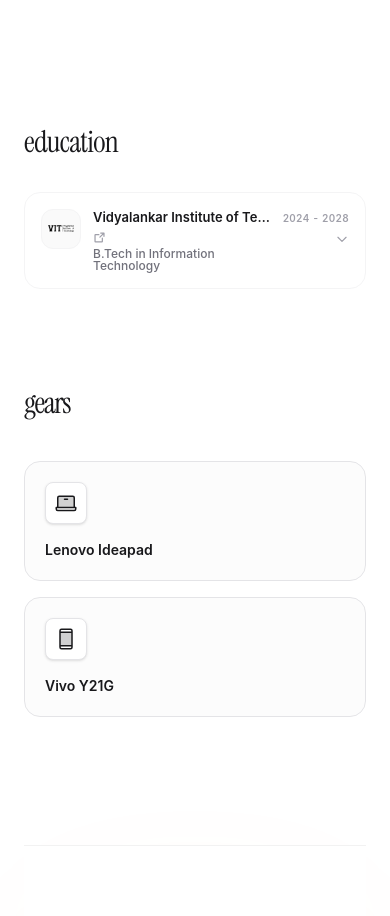
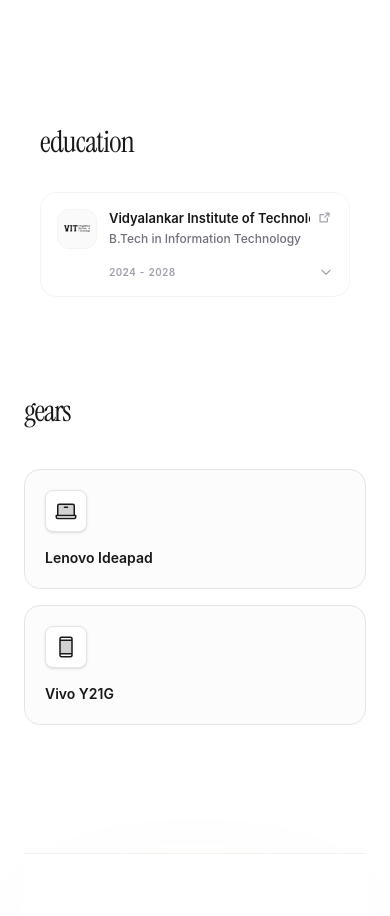
Before and after one commit to OMEE-Y/omfolio, a Next.js app: page / in a window 390 px wide. Shown: the part 3040-3956 px from the top of the page. Built offline with nearby package versions, Linux system fonts and the light colour scheme.

Commit message:
improved ui

```diff
--- a/src/components/education.tsx
+++ b/src/components/education.tsx
@@ -34,7 +34,7 @@ export default function EducationPage() {
   };
 
   return (
-    <section className="mt-16 mb-24 space-y-8">
+    <section className="mt-16 mb-24 space-y-8 px-4 sm:px-0">
       <h2 className="font-instrument text-3xl font-normal text-zinc-900 dark:text-zinc-100 tracking-tight">
         education
       </h2>
@@ -59,48 +59,53 @@ export default function EducationPage() {
               }}
               aria-expanded={isExpanded}
             >
-              {/* Responsive container: stacks on mobile, side-by-side on tablet/desktop */}
-              <div className="flex flex-row items-start justify-between gap-3 sm:gap-4">
-                <div className="flex items-start gap-3 sm:gap-4 min-w-0">
+
+              <div className="flex flex-col sm:flex-row sm:items-start justify-between gap-3 sm:gap-4">
+                <div className="flex items-center sm:items-start gap-3 sm:gap-4 min-w-0 flex-1">
+
                   <div className="relative w-10 h-10 sm:w-12 sm:h-12 shrink-0 rounded-xl bg-zinc-50 dark:bg-zinc-900 border border-zinc-100 dark:border-zinc-800/80 flex items-center justify-center overflow-hidden">
                     {hasLogo ? (
                       <img
                         src={item.logo}
                         alt={`${item.institute} logo`}
-                        className="w-full h-full p-1.5 object-contain  dark:invert dark:brightness-125 dark:contrast-125 transition-all duration-300"
+                        className="w-full h-full p-1.5 object-contain dark:invert dark:brightness-125 dark:contrast-125 transition-all duration-300"
                       />
                     ) : (
                       <GraduationCap size={20} weight="duotone" className="text-zinc-500 dark:text-zinc-400 sm:scale-110" />
                     )}
                   </div>
 
+                  <div className="space-y-1 min-w-0 flex-1">
 
-                  <div className="space-y-1 min-w-0">
-                    <div className="flex items-center gap-1.5 flex-wrap">
-                      <h3 className="text-[13px] sm:text-[14px] font-semibold text-zinc-900 dark:text-zinc-100 leading-tight truncate">
-                        {item.institute}
-                      </h3>
+                    <div className="flex items-center gap-1.5 w-full">
+                      {/* Scrollable wrapper strictly for the college name */}
+                      <div className="overflow-x-auto [&::-webkit-scrollbar]:hidden [-ms-overflow-style:none] [scrollbar-width:none] flex-1 min-w-0">
+                        <h3 className="text-[13px] sm:text-[14px] font-semibold text-zinc-900 dark:text-zinc-100 leading-tight whitespace-nowrap">
+                          {item.institute}
+                        </h3>
+                      </div>
+
                       {item.link && (
                         <a
                           href={item.link}
                           target="_blank"
                           rel="noopener noreferrer"
                           onClick={(e) => e.stopPropagation()}
-                          className="text-zinc-400 hover:text-zinc-600 dark:hover:text-zinc-200 "
+                          className="text-zinc-400 hover:text-zinc-600 dark:hover:text-zinc-200 shrink-0 p-0.5"
                           aria-label={`Visit ${item.institute} website`}
                         >
                           <ArrowSquareOut size={13} weight="bold" className="sm:scale-110" />
                         </a>
                       )}
                     </div>
-                    <p className="text-[12px] sm:text-[13px] text-zinc-500 dark:text-zinc-400 font-medium leading-none">
+                    <p className="text-[12px] sm:text-[13px] text-zinc-500 dark:text-zinc-400 font-medium leading-normal truncate">
                       {item.degree}
                     </p>
                   </div>
                 </div>
 
 
-                <div className="flex flex-col sm:flex-row items-end sm:items-center gap-1.5 sm:gap-2.5 pt-0.5 shrink-0">
+                <div className="flex items-center justify-between sm:justify-end gap-1.5 sm:gap-2.5 pt-1 sm:pt-0.5 shrink-0 pl-13 sm:pl-0">
                   <span className="text-[10px] sm:text-[11px] font-semibold tracking-wide uppercase tabular-nums text-zinc-400 dark:text-zinc-500">
                     {item.duration}
                   </span>
@@ -117,17 +122,17 @@ export default function EducationPage() {
                 </div>
               </div>
 
+
               <div
                 className={`grid transition-all duration-300 ease-out ${
                   isExpanded ? "grid-rows-[1fr] opacity-100 mt-4" : "grid-rows-[0fr] opacity-0"
                 }`}
               >
                 <div className="overflow-hidden">
-
-                  <div className="pl-[52px] sm:pl-[64px] pr-2 pb-2 border-l border-zinc-100 dark:border-zinc-800/60 ml-5 sm:ml-6 space-y-3">
+                  <div className="pl-9 sm:pl-[64px] pr-2 pb-2 border-l border-zinc-100 dark:border-zinc-800/60 ml-[19px] sm:ml-6 space-y-3">
                     {item.description.map((point, i) => (
                       <div key={i} className="relative flex items-start gap-2.5">
-                        <span className="absolute -left-[37px] sm:-left-[45px] top-[7px] w-1.5 h-1.5 rounded-full bg-zinc-300 dark:bg-zinc-700 ring-4 ring-white dark:ring-zinc-950" />
+                        <span className="absolute -left-[41px] sm:-left-[45px] top-[7px] w-1.5 h-1.5 rounded-full bg-zinc-300 dark:bg-zinc-700 ring-4 ring-white dark:ring-zinc-950" />
                         <p className="text-[12.5px] sm:text-[13px] text-zinc-600 dark:text-zinc-400 leading-relaxed">
                           {point}
                         </p>
```
Also changed, not shown: src/app/page.tsx (+8 -10 lines).
